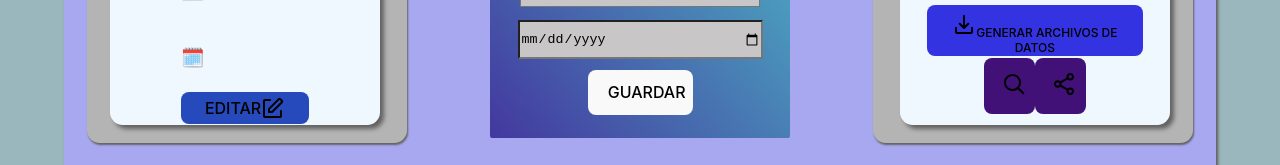
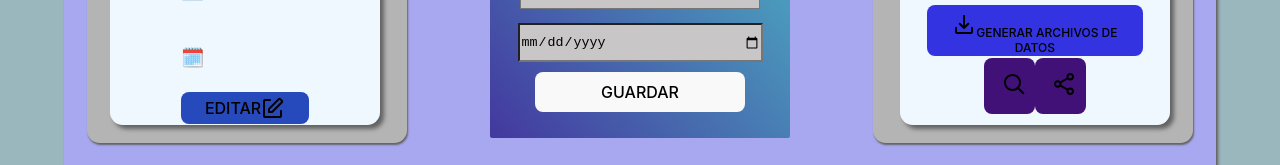
Before and after one commit to 1101622696/rifa, a Vue app: page / in a window 1280 px wide. Shown: the part 437-602 px from the top of the page. Built offline with nearby package versions, Linux system fonts and the light colour scheme; what vue-sweetalert2 would draw is missing.

Commit message:
Update App.vue

```diff
--- a/src/App.vue
+++ b/src/App.vue
@@ -1387,9 +1387,21 @@ margin-left: 20%;
   }
 
   #guardar {
-    width: 35%;
-    height: 13%;
-  }
+    width: 70%;
+    height: 40px;
+    border-radius: 40px;
+    background-color: rgb(177, 197, 233);
+    border:none;
+    outline:none;
+    cursor:pointer;
+    font-size: 1rem;
+    font-weight: 600;
+    transition: all 0.4s ease;
+    color:black
+  }
+  #guardar:hover{
+  background-color: rgb(255, 255, 255, 0.5);
+}
 
   #espacio1,
   #espacio2 {
```
